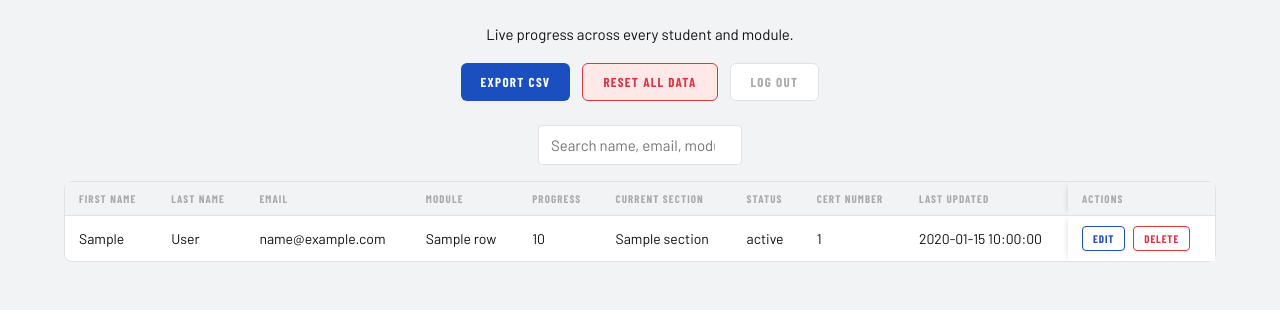
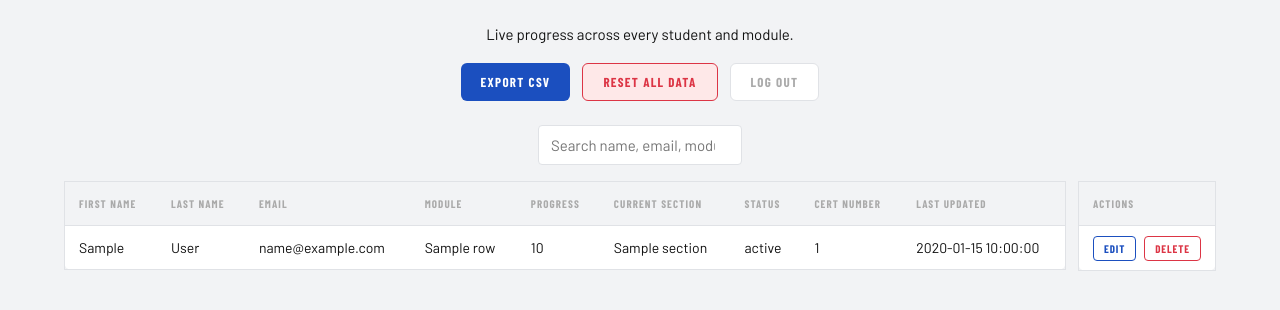
Before and after one commit to FoFoPho/hh-marshall-project, a Flask app: template templates/supervisor_dashboard.html in a window 1280 px wide. Shown: the part 211-521 px from the top of the page. Run offline with Flask 3, Linux system fonts and the light colour scheme; the template is opened without the code that fills it: most values are stand-ins (such as "Sample title", 1, 10 or a date in 2020); some web fonts are replaced.

Commit message:
Split dashboard Actions into a separate non-scrolling panel
position: sticky on the Actions column still didn't work in the
user's actual Safari even after the border-collapse fix (verified
against Playwright's WebKit engine, which apparently isn't a perfect
stand-in for every real Safari build). Rather than attempt a third
fix of the same mechanism, restructured instead: Actions is now its
own independent <table> sitting next to the scrollable data table in
a flex row, so it's never part of the horizontally-scrolling element
at all - no CSS positioning trick involved, always visible.

Both tables are driven from the same rows array in the same order
(server-rendered and in the JS render() function), with an explicit
shared row height (44px) forcing pixel alignment between them since
text rows and button rows don't naturally match height on their own.
applyFilter() now walks both tbodies together so search keeps them in
sync. Verified via Playwright bounding-box measurements in both
Chromium and WebKit: max drift 0.5-1px, imperceptible, and Edit/Delete
need zero scrolling to reach even at a 900px viewport.

Co-Authored-By: Claude Sonnet 5 <noreply@anthropic.com>

```diff
--- a/static/css/style.css
+++ b/static/css/style.css
@@ -192,17 +192,34 @@ html, body {
   margin-bottom: 16px;
 }
 
+/* Actions sits in its own non-scrolling table next to the main one
+   (see .dashboard-table-row) rather than as a column inside it -
+   position:sticky on table cells is unreliable in Safari, so this
+   sidesteps that entirely instead of fighting it. */
+.dashboard-table-row {
+  display: flex;
+  align-items: flex-start;
+  gap: 12px;
+  width: 100%;
+}
+
 .table-scroll {
-  width: 100%;
+  flex: 1 1 auto;
+  min-width: 0; /* let this shrink so its own overflow-x can kick in */
   overflow-x: auto;
+}
+
+.dashboard-actions-panel {
+  flex: 0 0 auto;
+}
+
+.dashboard-actions-panel .supervisor-table {
+  width: auto;
 }
 
 .supervisor-table {
   width: 100%;
-  /* separate, not collapse: Safari doesn't honor position:sticky on
-     th/td when the table uses border-collapse: collapse. */
-  border-collapse: separate;
-  border-spacing: 0;
+  border-collapse: collapse;
   background: var(--white);
   border: 1px solid var(--gray-light);
   border-radius: 8px;
@@ -211,6 +228,8 @@ html, body {
 
 .supervisor-table th,
 .supervisor-table td {
+  height: 44px;
+  box-sizing: border-box;
   padding: 10px 14px;
   text-align: left;
   border-bottom: 1px solid var(--gray-light);
@@ -231,27 +250,6 @@ html, body {
 
 .supervisor-table tr.completed { background: var(--green-bg); }
 .supervisor-table tr.restudying { background: var(--yellow-bg); }
-
-/* Actions column stays pinned to the right edge of the table's own
-   horizontal scroll, so it's never hidden off-screen. Needs an opaque
-   background per row state, or scrolled content shows through underneath. */
-.supervisor-table th.dashboard-row-actions,
-.supervisor-table td.dashboard-row-actions {
-  position: sticky;
-  right: 0;
-  background: var(--white);
-  box-shadow: -4px 0 6px -4px rgba(0, 0, 0, 0.15);
-}
-
-.supervisor-table th.dashboard-row-actions {
-  background: var(--gray-bg);
-  z-index: 2;
-}
-
-.supervisor-table td.dashboard-row-actions { z-index: 1; }
-
-.supervisor-table tr.completed td.dashboard-row-actions { background: var(--green-bg); }
-.supervisor-table tr.restudying td.dashboard-row-actions { background: var(--yellow-bg); }
 
 .dashboard-row-actions {
   display: flex;
--- a/templates/supervisor_dashboard.html
+++ b/templates/supervisor_dashboard.html
@@ -28,7 +28,8 @@
            placeholder="Search name, email, module, status…" autocomplete="off">
   </div>
 
-  <div class="table-scroll" id="table-wrap" {% if not rows %}style="display:none"{% endif %}>
+  <div class="dashboard-table-row" id="table-wrap" {% if not rows %}style="display:none"{% endif %}>
+    <div class="table-scroll">
       <table class="supervisor-table">
         <thead>
           <tr>
@@ -41,7 +42,6 @@
             <th>Status</th>
             <th>Cert Number</th>
             <th>Last Updated</th>
-          <th class="dashboard-row-actions">Actions</th>
           </tr>
         </thead>
         <tbody id="progress-tbody">
@@ -56,6 +56,19 @@
             <td>{{ row.status }}</td>
             <td>{{ row.cert_number }}</td>
             <td>{{ row.updated_at }}</td>
+          </tr>
+          {% endfor %}
+        </tbody>
+      </table>
+    </div>
+    <div class="dashboard-actions-panel">
+      <table class="supervisor-table actions-table">
+        <thead>
+          <tr><th>Actions</th></tr>
+        </thead>
+        <tbody id="actions-tbody">
+          {% for row in rows %}
+          <tr class="{{ row.status_class }}">
             <td class="dashboard-row-actions">
               <a href="{{ url_for('supervisor_edit', email=row.email) }}" class="row-action-link">Edit</a>
               <form method="POST" action="{{ url_for('supervisor_delete', email=row.email, module_id=row.module_id) }}"
@@ -67,6 +80,7 @@
           {% endfor %}
         </tbody>
       </table>
+    </div>
   </div>
   <p class="welcome-subtitle" id="empty-msg" {% if rows %}style="display:none"{% endif %}>No student progress recorded yet.</p>
   <p class="welcome-subtitle" id="no-matches-msg" style="display:none">No records match your search.</p>
@@ -80,6 +94,7 @@
   var editUrlTemplate = {{ url_for('supervisor_edit', email='EMAIL_TOKEN') | tojson }};
   var deleteUrlTemplate = {{ url_for('supervisor_delete', email='EMAIL_TOKEN', module_id=999999) | tojson }};
   var tbody = document.getElementById('progress-tbody');
+  var actionsTbody = document.getElementById('actions-tbody');
   var tableWrap = document.getElementById('table-wrap');
   var emptyMsg = document.getElementById('empty-msg');
   var refreshNote = document.getElementById('refresh-note');
@@ -114,14 +129,16 @@
   function applyFilter() {
     var query = searchInput.value.trim().toLowerCase();
     var words = query ? query.split(/\s+/) : [];
-    var rowEls = tbody.querySelectorAll('tr');
+    var dataRows = tbody.querySelectorAll('tr');
+    var actionRows = actionsTbody.querySelectorAll('tr');
     var visibleCount = 0;
-    rowEls.forEach(function (tr) {
+    dataRows.forEach(function (tr, i) {
       var match = rowMatches(tr, words);
       tr.style.display = match ? '' : 'none';
+      if (actionRows[i]) actionRows[i].style.display = match ? '' : 'none';
       if (match) visibleCount++;
     });
-    noMatchesMsg.style.display = (rowEls.length > 0 && visibleCount === 0) ? '' : 'none';
+    noMatchesMsg.style.display = (dataRows.length > 0 && visibleCount === 0) ? '' : 'none';
   }
 
   function render(rows) {
@@ -139,6 +156,10 @@
           + '<td>' + escapeHtml(r.status) + '</td>'
           + '<td>' + escapeHtml(r.cert_number) + '</td>'
           + '<td>' + escapeHtml(r.updated_at) + '</td>'
+          + '</tr>';
+      }).join('');
+      actionsTbody.innerHTML = rows.map(function (r) {
+        return '<tr class="' + escapeHtml(r.status_class) + '">'
           + '<td class="dashboard-row-actions">'
           +   '<a href="' + escapeHtml(editUrl(r.email)) + '" class="row-action-link">Edit</a>'
           +   '<form method="POST" action="' + escapeHtml(deleteUrl(r.email, r.module_id)) + '" '
@@ -152,6 +173,7 @@
       tableWrap.style.display = 'none';
       emptyMsg.style.display = '';
       tbody.innerHTML = '';
+      actionsTbody.innerHTML = '';
     }
     applyFilter();
   }
```
Also changed, not shown: HANDOFF.md (+14 -3 lines). Lines whose indentation alone changed are shown as unchanged.
